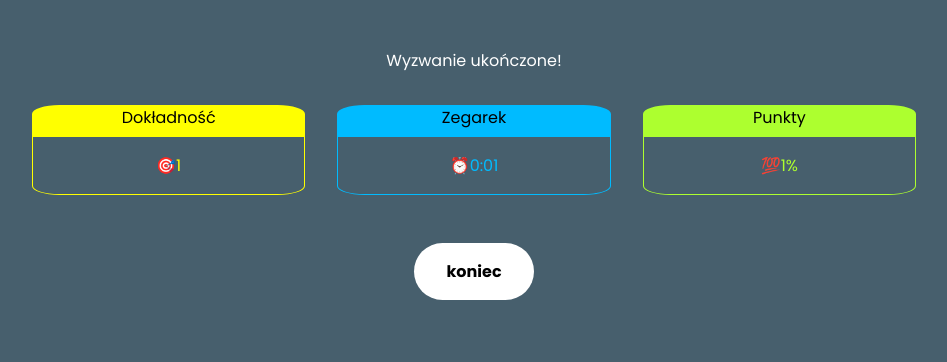
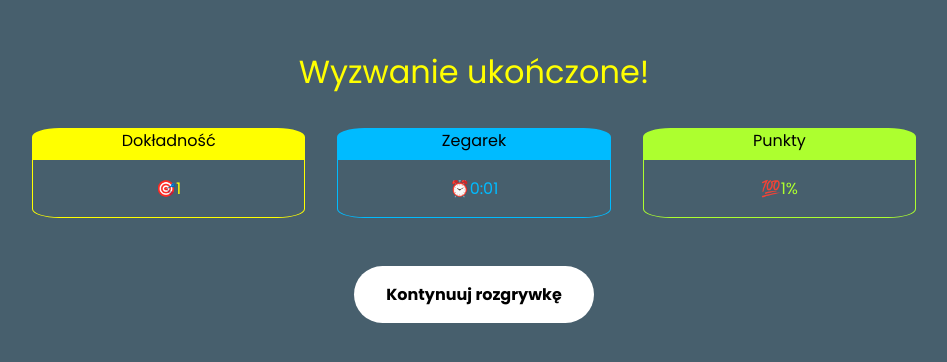
Before and after one commit to ylfe-dev/CorpAcademy, a React (Vite) app in the folder frontend/: page /summary/1/1/1 in a window 1280 px wide. Shown: the top 362 px of the page, without its empty margins (166-1113 px from the left). Built offline with nearby package versions, Linux system fonts and the light colour scheme.

Commit message:
Tekst w buttonie i stylowanie napisu

```diff
--- a/frontend/src/containers/Summary/summary.jsx
+++ b/frontend/src/containers/Summary/summary.jsx
@@ -40,13 +40,8 @@ function Summary() {
                 </div>
             </section>
 
-            {/* <section className='content'>
-
-                <Hint left character="cat" text="W co zagramy?" />
-            </section> */}
-
             <section className='action'>
-                <Link className="button" to={'/game'}>koniec</Link>
+                <Link className="button" to={'/game'}>Kontynuuj rozgrywkę</Link>
             </section>
         </Scene>
     )
--- a/frontend/src/containers/Summary/summary.scss
+++ b/frontend/src/containers/Summary/summary.scss
@@ -64,6 +64,8 @@
 
 .congratulations-text {
     padding-bottom: 1rem;
+    color: yellow;
+    font-size: 2rem;
 }
 
 .p-4 {
```
